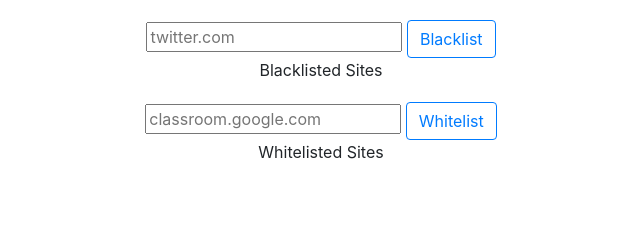
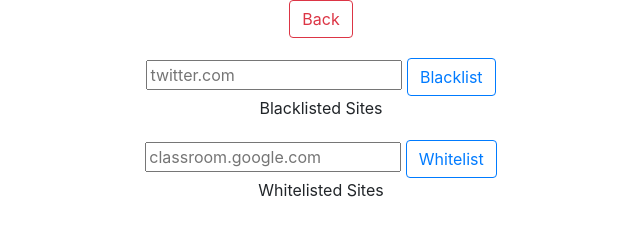
Before and after one commit to julianalg/GetItDone, a browser extension: page testToDolist-Andy/options/options.html in a window 1280 px wide. Shown: the whole page, without its empty margins (69-709 px from the left). Drawn offline with nearby package versions, Linux system fonts and the light colour scheme.

Commit message:
back button for options page

```diff
--- a/testToDolist-Andy/options/options.html
+++ b/testToDolist-Andy/options/options.html
@@ -11,6 +11,8 @@
         <link rel="stylesheet" href="optionsStyles.css" />
     </head>
     <body>
+
+        <a href="/testToDolist-Andy/toDoIndex.html"><button id="back" class="btn btn-outline-danger back-btn">Back</button></a>
 
         <div class="blacklist">
             <form id="blacklistForm">
```
